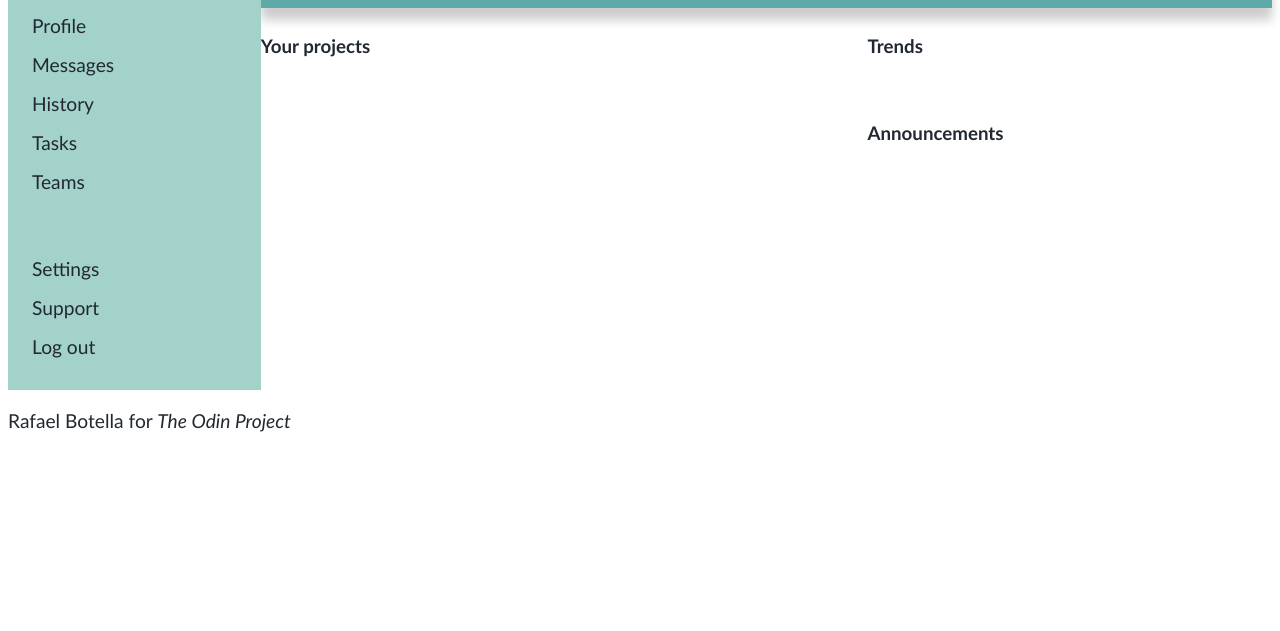
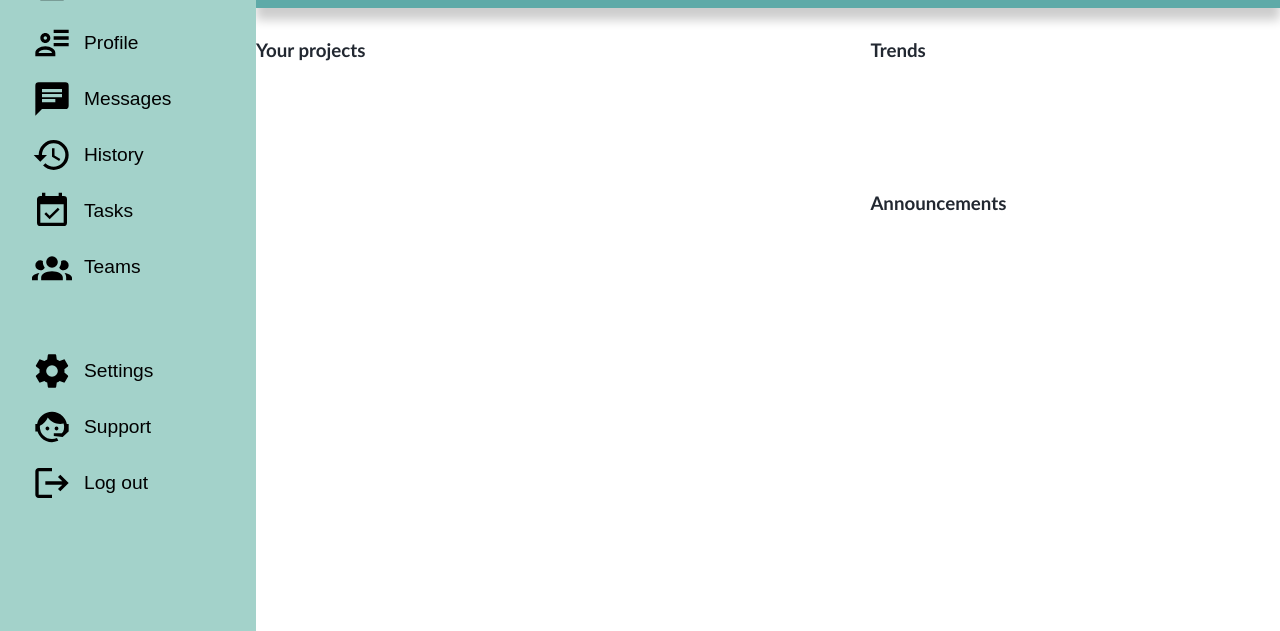
Before and after one commit to rafabo7/top-dashboard, a plain HTML site: page index.html in a window 1280 px wide. Shown: the part 169-800 px from the top of the page. Drawn offline with Linux system fonts and the light colour scheme.

Commit message:
Style the aside. Style the aside / sidebar. Need to wrap the text of the original li elements in button tags. Adjust the padding from the left edge, and the spaces between the the .nav elements. Apply the third color of the scheme and add the svg-icons.

```diff
--- a/index.html
+++ b/index.html
@@ -24,8 +24,8 @@
             <div class="greeting">
                 <img src="./assets/perfil.png" alt="Profile photo">
                 <div>
-                    <p>Hi there,</p>
-                    <h3>Rafael Botella (@rafabo)</h3>
+                    <h3>Hi there,</h3>
+                    <p>Rafael Botella (@rafabo)</p>
                 </div>
             </div>
 
@@ -42,17 +42,62 @@
             Dashboard
         </h1>
         <ul class="nav pages">
-            <li class="list-item">Home</li>
-            <li class="list-item">Profile</li>
-            <li class="list-item">Messages</li>
-            <li class="list-item">History</li>
-            <li class="list-item">Tasks</li>
-            <li class="list-item">Teams</li>
+            <li class="list-item">
+                <button>
+                    <svg xmlns="http://www.w3.org/2000/svg" viewBox="0 0 24 24"><title>home-account</title><path d="M12,3L2,12H5V20H19V12H22L12,3M12,8.75A2.25,2.25 0 0,1 14.25,11A2.25,2.25 0 0,1 12,13.25A2.25,2.25 0 0,1 9.75,11A2.25,2.25 0 0,1 12,8.75M12,15C13.5,15 16.5,15.75 16.5,17.25V18H7.5V17.25C7.5,15.75 10.5,15 12,15Z" /></svg>
+                    Home
+                </button>
+            </li>
+            <li class="list-item">
+                <button>
+                    <svg xmlns="http://www.w3.org/2000/svg" viewBox="0 0 24 24"><title>account-details-outline</title><path d="M11 9C11 10.66 9.66 12 8 12C6.34 12 5 10.66 5 9C5 7.34 6.34 6 8 6C9.66 6 11 7.34 11 9M14 20H2V18C2 15.79 4.69 14 8 14C11.31 14 14 15.79 14 18M7 9C7 9.55 7.45 10 8 10C8.55 10 9 9.55 9 9C9 8.45 8.55 8 8 8C7.45 8 7 8.45 7 9M4 18H12C12 16.9 10.21 16 8 16C5.79 16 4 16.9 4 18M22 12V14H13V12M22 8V10H13V8M22 4V6H13V4Z" /></svg>
+                    Profile
+                </button>
+            </li>
+            <li class="list-item">
+                <button>
+                    <svg xmlns="http://www.w3.org/2000/svg" viewBox="0 0 24 24"><title>message-text</title><path d="M20,2H4A2,2 0 0,0 2,4V22L6,18H20A2,2 0 0,0 22,16V4A2,2 0 0,0 20,2M6,9H18V11H6M14,14H6V12H14M18,8H6V6H18" /></svg>
+                    Messages
+                </button>
+            </li>
+            <li class="list-item">
+                <button>
+                    <svg xmlns="http://www.w3.org/2000/svg" viewBox="0 0 24 24"><title>history</title><path d="M13.5,8H12V13L16.28,15.54L17,14.33L13.5,12.25V8M13,3A9,9 0 0,0 4,12H1L4.96,16.03L9,12H6A7,7 0 0,1 13,5A7,7 0 0,1 20,12A7,7 0 0,1 13,19C11.07,19 9.32,18.21 8.06,16.94L6.64,18.36C8.27,20 10.5,21 13,21A9,9 0 0,0 22,12A9,9 0 0,0 13,3" /></svg>
+                    History
+                </button>
+            </li>
+            <li class="list-item">
+                <button>
+                    <svg xmlns="http://www.w3.org/2000/svg" viewBox="0 0 24 24"><title>calendar-check</title><path d="M19,19H5V8H19M19,3H18V1H16V3H8V1H6V3H5C3.89,3 3,3.9 3,5V19A2,2 0 0,0 5,21H19A2,2 0 0,0 21,19V5A2,2 0 0,0 19,3M16.53,11.06L15.47,10L10.59,14.88L8.47,12.76L7.41,13.82L10.59,17L16.53,11.06Z" /></svg>
+                    Tasks
+                </button>
+            </li>
+            <li class="list-item">
+                <button>
+                    <svg xmlns="http://www.w3.org/2000/svg" viewBox="0 0 24 24"><title>account-group</title><path d="M12,5.5A3.5,3.5 0 0,1 15.5,9A3.5,3.5 0 0,1 12,12.5A3.5,3.5 0 0,1 8.5,9A3.5,3.5 0 0,1 12,5.5M5,8C5.56,8 6.08,8.15 6.53,8.42C6.38,9.85 6.8,11.27 7.66,12.38C7.16,13.34 6.16,14 5,14A3,3 0 0,1 2,11A3,3 0 0,1 5,8M19,8A3,3 0 0,1 22,11A3,3 0 0,1 19,14C17.84,14 16.84,13.34 16.34,12.38C17.2,11.27 17.62,9.85 17.47,8.42C17.92,8.15 18.44,8 19,8M5.5,18.25C5.5,16.18 8.41,14.5 12,14.5C15.59,14.5 18.5,16.18 18.5,18.25V20H5.5V18.25M0,20V18.5C0,17.11 1.89,15.94 4.45,15.6C3.86,16.28 3.5,17.22 3.5,18.25V20H0M24,20H20.5V18.25C20.5,17.22 20.14,16.28 19.55,15.6C22.11,15.94 24,17.11 24,18.5V20Z" /></svg>
+                    Teams
+                </button>
+            </li>
         </ul>
         <ul class="nav settings">
-            <li class="list-item">Settings</li>
-            <li class="list-item">Support</li>
-            <li class="list-item">Log out</li>
+            <li class="list-item">
+                <button>
+                    <svg xmlns="http://www.w3.org/2000/svg" viewBox="0 0 24 24"><title>cog</title><path d="M12,15.5A3.5,3.5 0 0,1 8.5,12A3.5,3.5 0 0,1 12,8.5A3.5,3.5 0 0,1 15.5,12A3.5,3.5 0 0,1 12,15.5M19.43,12.97C19.47,12.65 19.5,12.33 19.5,12C19.5,11.67 19.47,11.34 19.43,11L21.54,9.37C21.73,9.22 21.78,8.95 21.66,8.73L19.66,5.27C19.54,5.05 19.27,4.96 19.05,5.05L16.56,6.05C16.04,5.66 15.5,5.32 14.87,5.07L14.5,2.42C14.46,2.18 14.25,2 14,2H10C9.75,2 9.54,2.18 9.5,2.42L9.13,5.07C8.5,5.32 7.96,5.66 7.44,6.05L4.95,5.05C4.73,4.96 4.46,5.05 4.34,5.27L2.34,8.73C2.21,8.95 2.27,9.22 2.46,9.37L4.57,11C4.53,11.34 4.5,11.67 4.5,12C4.5,12.33 4.53,12.65 4.57,12.97L2.46,14.63C2.27,14.78 2.21,15.05 2.34,15.27L4.34,18.73C4.46,18.95 4.73,19.03 4.95,18.95L7.44,17.94C7.96,18.34 8.5,18.68 9.13,18.93L9.5,21.58C9.54,21.82 9.75,22 10,22H14C14.25,22 14.46,21.82 14.5,21.58L14.87,18.93C15.5,18.67 16.04,18.34 16.56,17.94L19.05,18.95C19.27,19.03 19.54,18.95 19.66,18.73L21.66,15.27C21.78,15.05 21.73,14.78 21.54,14.63L19.43,12.97Z" /></svg>
+                    Settings
+                </button>
+            </li>
+            <li class="list-item">
+                <button>
+                    <svg xmlns="http://www.w3.org/2000/svg" viewBox="0 0 24 24"><title>face-agent</title><path d="M18.72,14.76C19.07,13.91 19.26,13 19.26,12C19.26,11.28 19.15,10.59 18.96,9.95C18.31,10.1 17.63,10.18 16.92,10.18C13.86,10.18 11.15,8.67 9.5,6.34C8.61,8.5 6.91,10.26 4.77,11.22C4.73,11.47 4.73,11.74 4.73,12A7.27,7.27 0 0,0 12,19.27C13.05,19.27 14.06,19.04 14.97,18.63C15.54,19.72 15.8,20.26 15.78,20.26C14.14,20.81 12.87,21.08 12,21.08C9.58,21.08 7.27,20.13 5.57,18.42C4.53,17.38 3.76,16.11 3.33,14.73H2V10.18H3.09C3.93,6.04 7.6,2.92 12,2.92C14.4,2.92 16.71,3.87 18.42,5.58C19.69,6.84 20.54,8.45 20.89,10.18H22V14.67H22V14.69L22,14.73H21.94L18.38,18L13.08,17.4V15.73H17.91L18.72,14.76M9.27,11.77C9.57,11.77 9.86,11.89 10.07,12.11C10.28,12.32 10.4,12.61 10.4,12.91C10.4,13.21 10.28,13.5 10.07,13.71C9.86,13.92 9.57,14.04 9.27,14.04C8.64,14.04 8.13,13.54 8.13,12.91C8.13,12.28 8.64,11.77 9.27,11.77M14.72,11.77C15.35,11.77 15.85,12.28 15.85,12.91C15.85,13.54 15.35,14.04 14.72,14.04C14.09,14.04 13.58,13.54 13.58,12.91A1.14,1.14 0 0,1 14.72,11.77Z" /></svg>
+                    Support
+                </button>
+            </li>
+            <li class="list-item">
+                <button>
+                    <svg xmlns="http://www.w3.org/2000/svg" viewBox="0 0 24 24"><title>logout</title><path d="M17 7L15.59 8.41L18.17 11H8V13H18.17L15.59 15.58L17 17L22 12M4 5H12V3H4C2.9 3 2 3.9 2 5V19C2 20.1 2.9 21 4 21H12V19H4V5Z" /></svg>
+                    Log out
+                </button>
+            </li>
     </aside>
     <main>
         <div class="projects">
@@ -86,9 +131,6 @@
 
         </div>
     </main>
-    <footer>
-        <p>Rafael Botella for <em>The Odin Project</em></p>
 
-    </footer>
 </body>
 </html>
--- a/style.css
+++ b/style.css
@@ -32,19 +32,20 @@ button {
 }
 
 body {
+    margin: 0;
+    height: 100vh;
     display: grid;
     grid-template-columns: minmax(230px, 1fr) minmax(715px ,4fr);
+    grid-template-rows: 1fr 4fr 4fr;
     font-family: 'Gill Sans', 'Gill Sans MT', Calibri, 'Trebuchet MS', sans-serif;
 }
 
 header {
     grid-column: 2 / -1;
     background-color: var(--primary-color);
-    padding-bottom: 24px;
-    margin-bottom: 8px;
+    padding: 8px 0 24px 32px;
     box-shadow: 0px 12px 10px rgba(0, 0, 0, 0.2), 0px 0px 0px 1px rgba(0, 0, 0, 0);
-    padding-left: 32px;
-
+    margin-bottom: 12px;
     color: white;
 
 }
@@ -141,6 +142,7 @@ aside {
     grid-row: 1/4;
 
     background-color: var(--third-color);
+    font-weight: bold;
 }
 
 aside > h1 {
@@ -156,11 +158,18 @@ aside > h1 svg {
 }
 
 .sidebar .nav {
-    padding: 24px 0 24px 24px;
+    padding: 24px 0 24px 32px;
 }
 
-.sidebar .nav li {
+.sidebar .nav .list-item button {
     padding: 8px 0;
+    display: flex;
+    align-items: center;
+    gap: 12px;
+}
+
+.sidebar .nav .list-item button svg{
+    width: 40px;
 }
 
 main {
```
